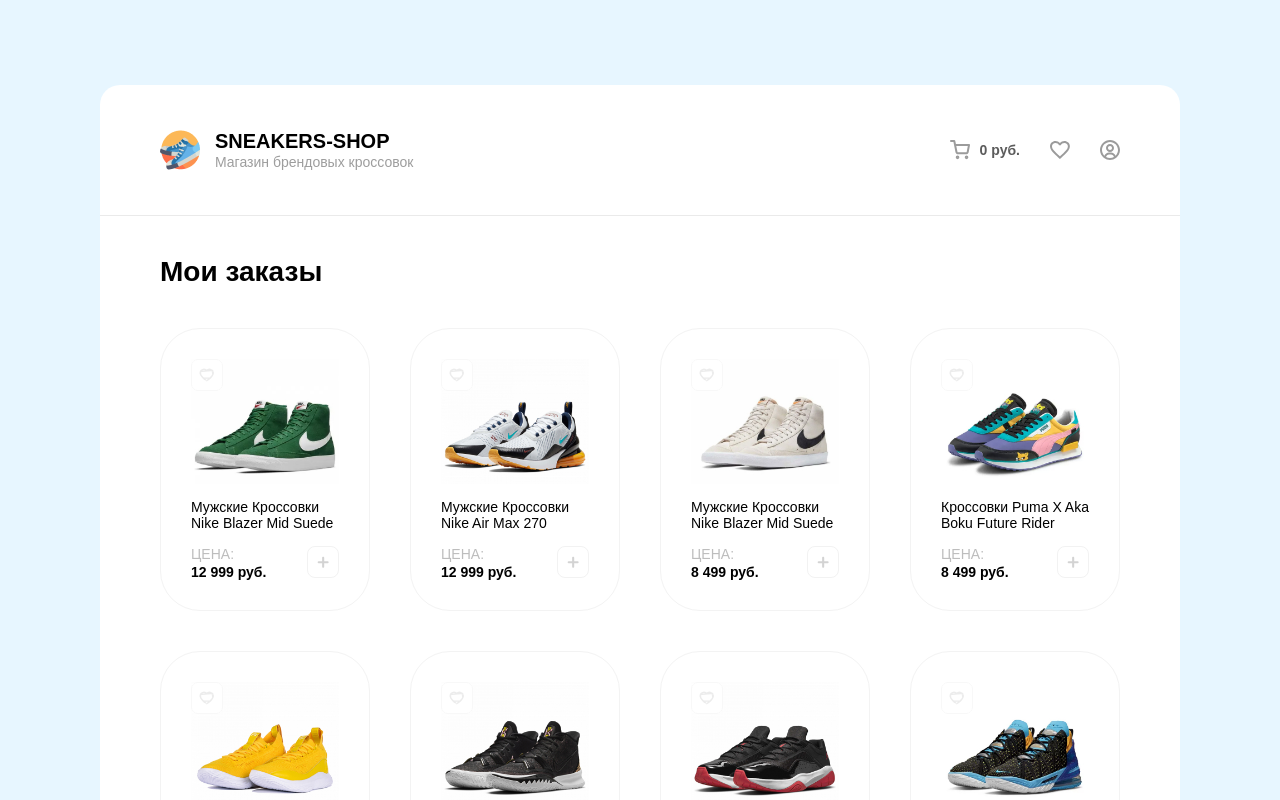
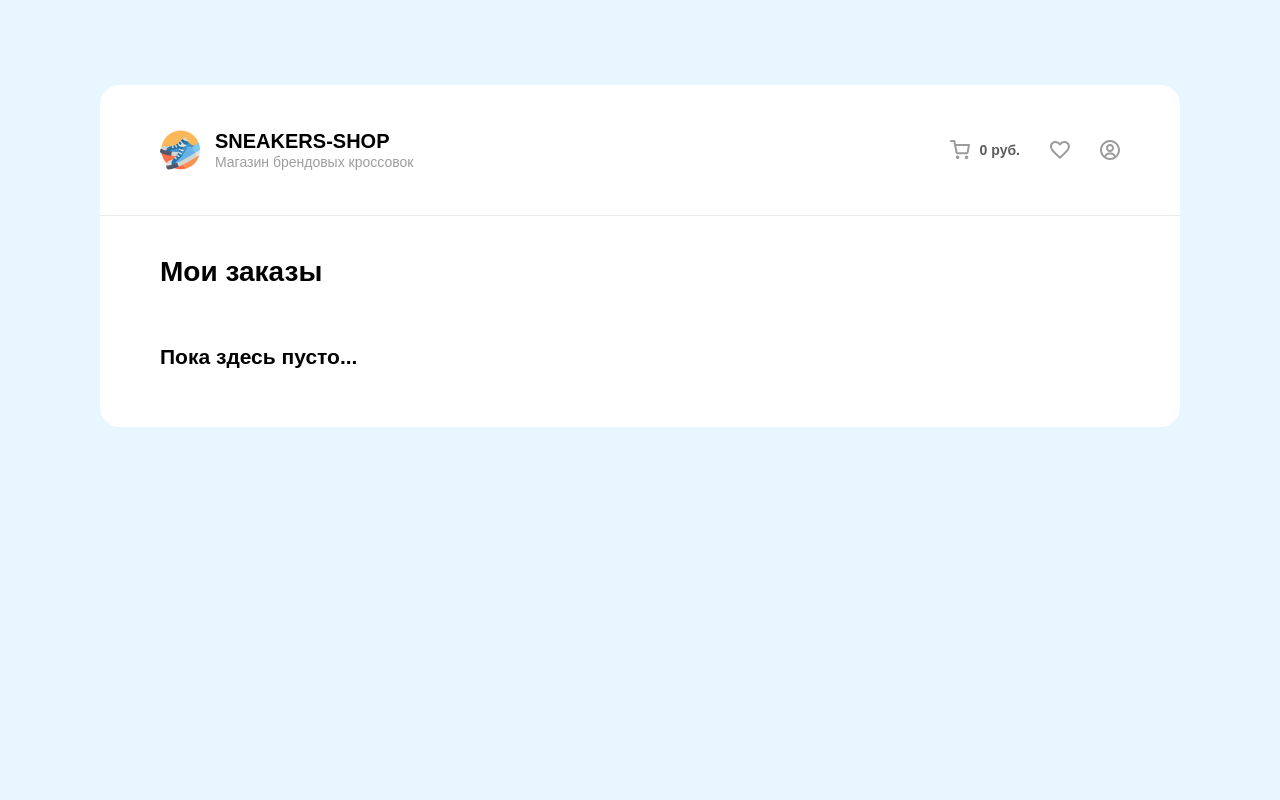
Before and after one commit to Yaroslav-Borisov/sneakers-shop, a React (Vite) app: page /orders in a window 1280 px wide. Shown: the top 800 px of the page. Built offline with nearby package versions, Linux system fonts and the light colour scheme.

Commit message:
Добавит nanoid и возможность заказывать

```diff
--- a/package.json
+++ b/package.json
@@ -10,6 +10,7 @@
     "preview": "vite preview"
   },
   "dependencies": {
+    "nanoid": "^5.0.4",
     "react": "^18.2.0",
     "react-dom": "^18.2.0",
     "react-router-dom": "^6.20.1"
--- a/src/App.jsx
+++ b/src/App.jsx
@@ -11,6 +11,8 @@
 function App() {
 	const [updatedCards, setUpdatedCards] = useState(sneakers);
 	const [filteredCards, setFilteredCards] = useState(updatedCards);
+	const [orderedCards, setOrderedCards] = useState([]);
+
 	const [searchInputText, setSearchInputText] = useState('');
 	const [drawerState, setDrawerState] = useState(false);
 	const [orderState, setOrderState] = useState(false);
@@ -34,7 +36,7 @@
 	};
 
 	return (
-		<AppContext.Provider value={{searchInputText, setSearchInputText, updatedCards, setUpdatedCards, cardChanger, setDrawerState, orderState, setOrderState}}>
+		<AppContext.Provider value={{searchInputText, setSearchInputText, updatedCards, setUpdatedCards, orderedCards, setOrderedCards, cardChanger, setDrawerState, orderState, setOrderState}}>
 			<BrowserRouter>
 				<div className="page-wrapper">
 					<Header/>
@@ -56,7 +58,7 @@
 						<Route
 							path='/orders'
 							element={<Layout
-								cards={updatedCards}
+								cards={orderedCards}
 								title={'Мои заказы'}
 								hasSearch={false}/>}
 						/>
--- a/src/components/Drawer/Drawer.jsx
+++ b/src/components/Drawer/Drawer.jsx
@@ -1,9 +1,10 @@
 import { useContext } from 'react';
 import { AppContext } from '../../context/app.context';
 import { CartCard } from '../CartCard/CartCard';
+import { nanoid } from 'nanoid';
 
 export const Drawer = () => {
-	const {updatedCards, setUpdatedCards, setDrawerState, orderState, setOrderState} = useContext(AppContext);
+	const {updatedCards, setUpdatedCards, orderedCards, setOrderedCards, setDrawerState, orderState, setOrderState} = useContext(AppContext);
 
 	const cartCards = updatedCards.filter(card => card.isCart);
 
@@ -25,6 +26,12 @@
 			return card;
 		});
 
+		const newOrderedCards = cartCards.map(card => {
+			const orderedCard = {...card, id: nanoid()};
+			return orderedCard;
+		});
+
+		setOrderedCards([...orderedCards, ...newOrderedCards]);
 		setUpdatedCards(resetedCards);
 		setOrderState(true);
 	};
```
Also changed, not shown: 1 other file (tests, documents, lock files or other folders).
